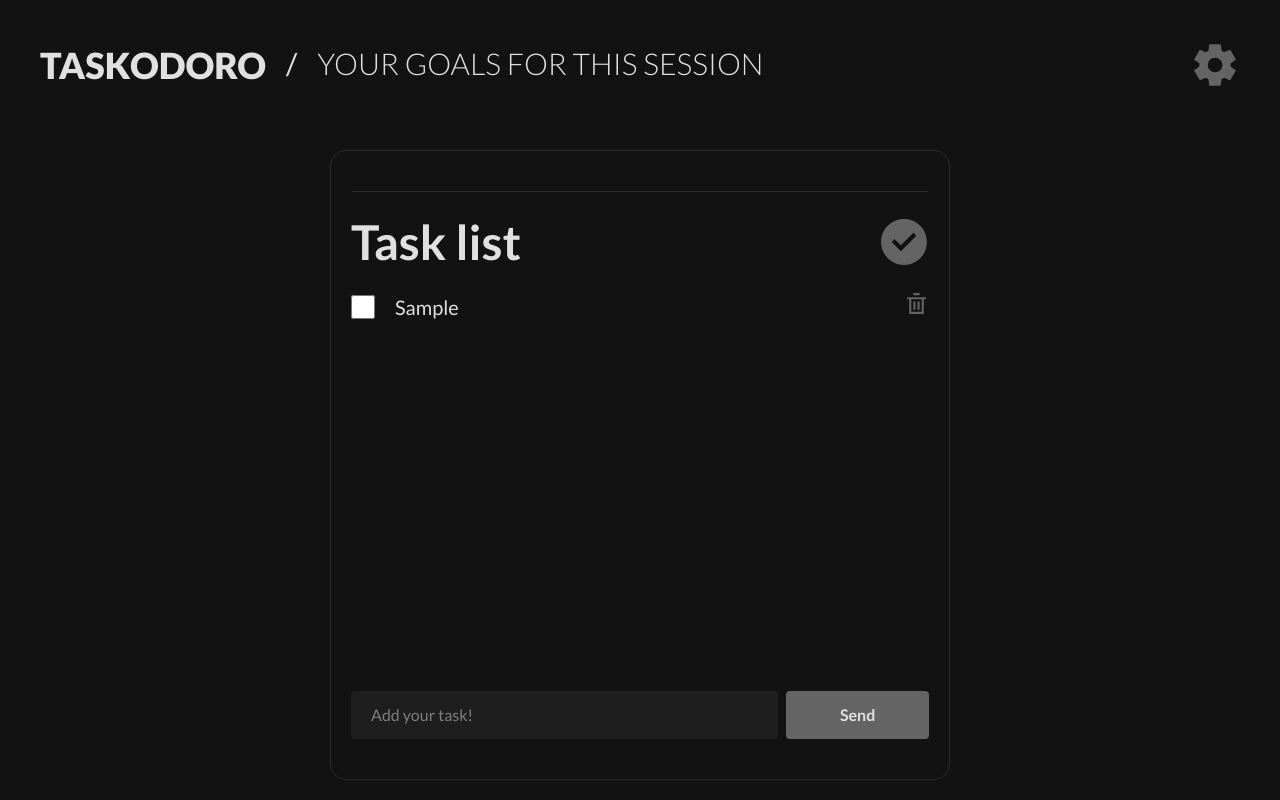
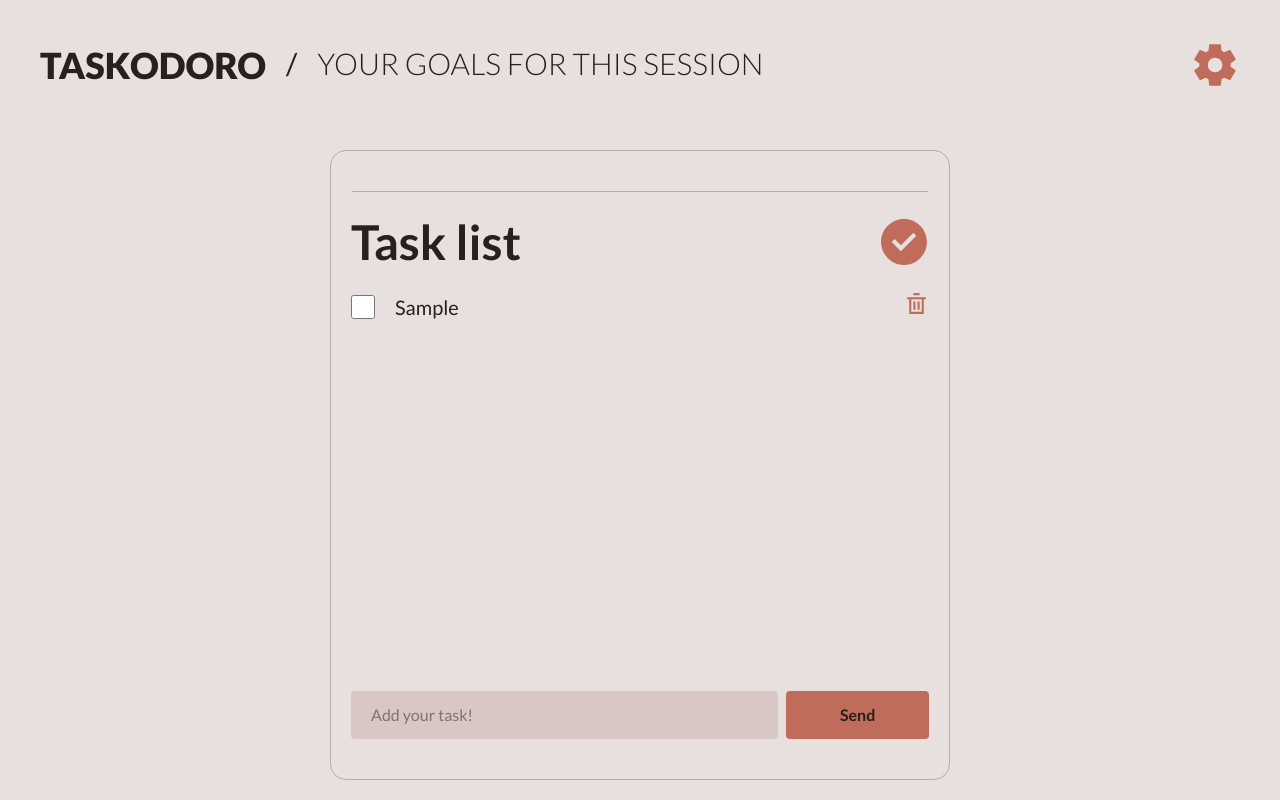
Before and after one commit to iamwilllll/Taskodoro, a React (Vite) app: page / in a window 1280 px wide. Both pictures are taken after typing "Sample" into the empty fields and a click on the input "Send". Built offline with nearby package versions, Linux system fonts and the light colour scheme.

Commit message:
feat: Implement theme switching functionality with configuration modal and persist selection in localStorage

```diff
--- a/index.html
+++ b/index.html
@@ -1,5 +1,5 @@
 <!doctype html>
-<html lang="en" data-theme="focus">
+<html lang="en">
     <head>
         <meta charset="UTF-8" />
         <meta name="viewport" content="width=device-width, initial-scale=1.0" />
--- a/src/App.jsx
+++ b/src/App.jsx
@@ -4,7 +4,7 @@ import TimerSection from './layout/TimerSection';
 
 function App() {
     return (
-        <div className="flex flex-col h-screen p-5 gap-10 font-primary-font">
+        <div className="flex flex-col h-screen p-5 gap-10 font-primary-font bg-base">
             <HeaderSection />
             <div className="flex-1 flex lg:flex-row items-center justify-center gap-10">
                 <TaskSection />
--- /dev/null
+++ b/src/components/configurationModal.jsx
@@ -0,0 +1,20 @@
+import changeTheme from '../utils/changeTheme';
+
+function configurationModal({ showModal }) {
+    return (
+        <section
+            className={`absolute ${showModal ? 'top-0' : '-top-100 lg:-top-125'} right-0 w-full p-5 h-1/3 bg-modal-bg transition-[top] duration-1000 flex justify-center items-center border border-transparent border-b-line-color lg:w-1/4 lg:h-1/2 lg:border-line-color`}
+        >
+            <select
+                onChange={changeTheme}
+                className="w-full p-2 outline-none border border-line-color hover:brightness-90 hover:cursor-pointer bg-primary-color text-primary-font-color"
+            >
+                <option value="light">Light</option>
+                <option value="dark">Dark</option>
+                <option value="focus">Focus</option>
+            </select>
+        </section>
+    );
+}
+
+export default configurationModal;
--- a/src/layout/HeaderSection.jsx
+++ b/src/layout/HeaderSection.jsx
@@ -1,7 +1,18 @@
+import { useState } from 'react';
+
+/* Import icons */
 import SettingIcon from '../components/icons/SettingIcon';
 import OpenTaskIcon from '../components/icons/OpenTaskIcon';
 
+/* Import components */
+import ConfigurationModal from '../components/configurationModal';
+
 function HeaderSection() {
+    const [showModal, setShowModal] = useState(false);
+
+    // What this function does is check the value of the variable "showModal" if it is false it returns it to true and vice versa, to then pass it as a prop to the component
+    const showConfigurationMModal = () => setShowModal(showModal === false ? true : false);
+
     return (
         <section className="lg:p-5 flex flex-col-reverse gap-10 lg:flex-row lg:justify-between">
             <aside className="text-xl text-primary-font-color lg:text-3xl lg:flex lg:items-center">
@@ -12,12 +23,16 @@ function HeaderSection() {
                 </h1>
             </aside>
             <aside className="flex justify-between">
-                <button className="lg:hidden">
+                <button className="z-1 lg:hidden">
                     <OpenTaskIcon width={50} height={50} className="text-primary-color" />
                 </button>
-                <button className=" hover:scale-110 hover:cursor-pointer hover:brightness-110 transition-transform transition-color text-primary-color">
+                <button
+                    className="z-1 hover:scale-110 hover:cursor-pointer hover:brightness-110 transition-transform transition-color text-primary-color"
+                    onClick={showConfigurationMModal}
+                >
                     <SettingIcon width={50} height={50} />
                 </button>
+                <ConfigurationModal showModal={showModal} />
             </aside>
         </section>
     );
--- a/src/layout/TaskSection.jsx
+++ b/src/layout/TaskSection.jsx
@@ -19,9 +19,9 @@ function TaskSection() {
     }, []);
 
     // Function to fetch tasks from IndexedDB
-    async function getTaskList() {
+    const getTaskList = async () => {
         setTaskList(await manageTasks.read());
-    }
+    };
 
     // Handler for input field changes
     const handleChange = event => setTask(event.target.value);
@@ -54,7 +54,7 @@ function TaskSection() {
     };
 
     // Handler for checkbox changes (marking tasks complete/incomplete)
-    function handleCheckbox(event, taskID) {
+    const handleCheckbox = (event, taskID) => {
         const checked = event.target.checked;
 
         // Update task completion status in local state
@@ -66,13 +66,13 @@ function TaskSection() {
 
         // Update task in IndexedDB
         manageTasks.edit(taskID, checked);
-    }
+    };
 
     // Function to delete a task
-    async function deleteTask(id) {
+    const deleteTask = async id => {
         manageTasks.delete(id); // Delete from IndexedDB
         await getTaskList(); // Refresh task list
-    }
+    };
 
     return (
         <section className="h-full flex flex-col flex-1 gap-6 lg:max-w-1/2 w-1/2 border border-line-color rounded-2xl px-5 py-10">
@@ -95,14 +95,18 @@ function TaskSection() {
                                     checked={completed}
                                     onChange={event => handleCheckbox(event, id)}
                                 />
-                                <label htmlFor={id} className="text-xl text-primary-font-color">
+                                <label htmlFor={id} className="text-xl text-primary-font-color hover:cursor-pointer">
                                     {description}
                                 </label>
                             </div>
 
                             <div>
                                 <button onClick={() => deleteTask(id)}>
-                                    <TrashCan width={25} height={25} className="text-primary-color" />
+                                    <TrashCan
+                                        width={25}
+                                        height={25}
+                                        className="text-primary-color hover:cursor-pointer hover:scale-125 transition-transform "
+                                    />
                                 </button>
                             </div>
                         </div>
--- /dev/null
+++ b/src/utils/changeTheme.js
@@ -0,0 +1,35 @@
+/**
+ * Handles theme switching and persistence in localStorage
+ *
+ * This module provides functionality to:
+ * 1. Apply the saved theme when the DOM is loaded
+ * 2. Change the current theme and save the preference
+ * 3. Persist theme selection across page refreshes
+ */
+
+// Apply saved theme when document is fully loaded
+document.addEventListener('DOMContentLoaded', () => {
+    // Get the stored theme from localStorage, default to 'light' if not set
+    const currentTheme = window.localStorage.getItem('theme') || 'light';
+
+    // Set the theme attribute on the document element
+    document.documentElement.dataset.theme = currentTheme;
+});
+
+/**
+ * Changes the current theme and saves the preference
+ * @param {Event} event - The event object from the triggering element
+ */
+const changeTheme = event => {
+    // Get the new theme value from the event target (typically a select input)
+    const newTheme = event.target.value;
+
+    // Apply the new theme to the document element
+    document.documentElement.dataset.theme = newTheme;
+
+    // Persist the theme choice in localStorage
+    window.localStorage.setItem('theme', newTheme);
+};
+
+// Export the changeTheme function as default
+export default changeTheme;
```
